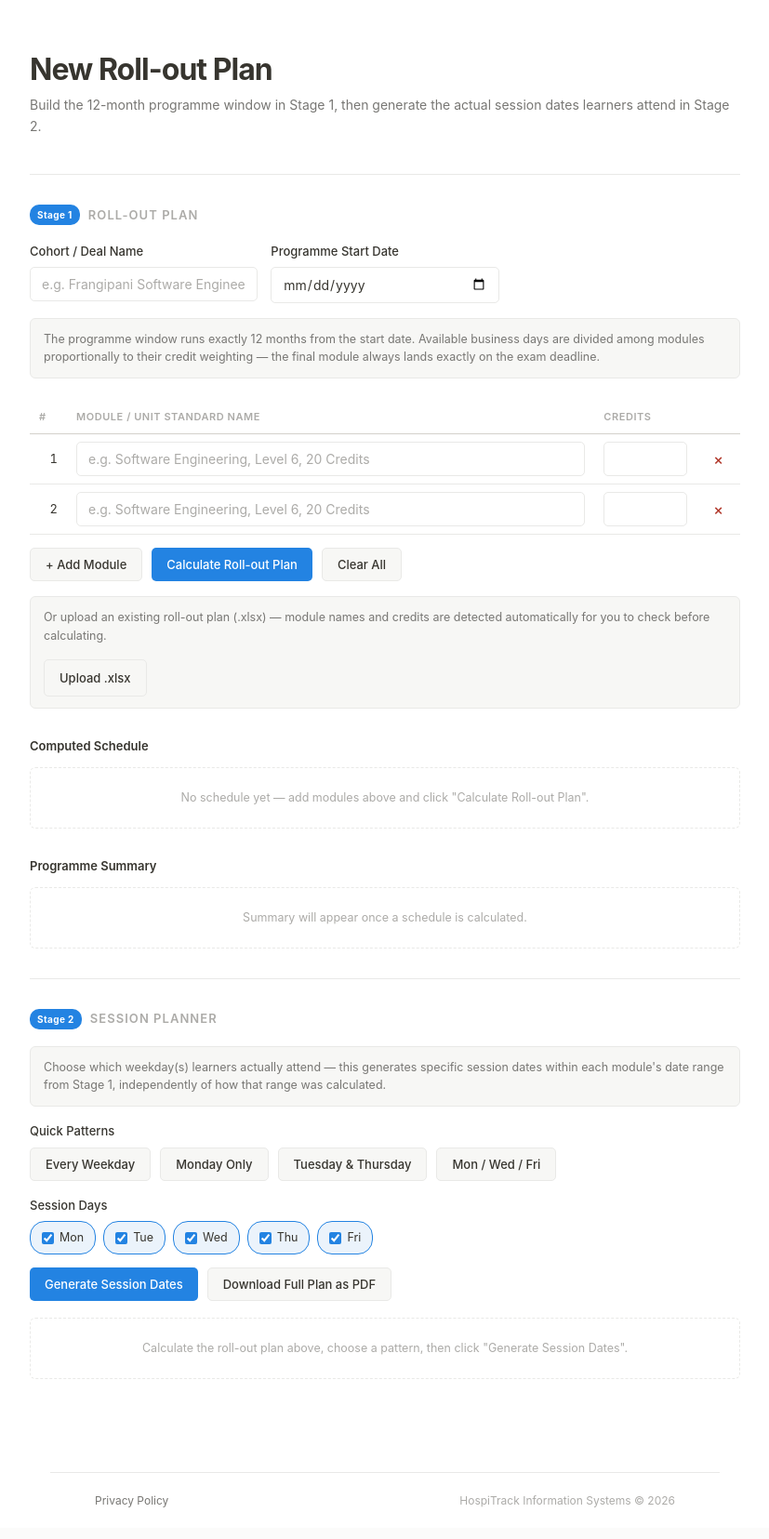
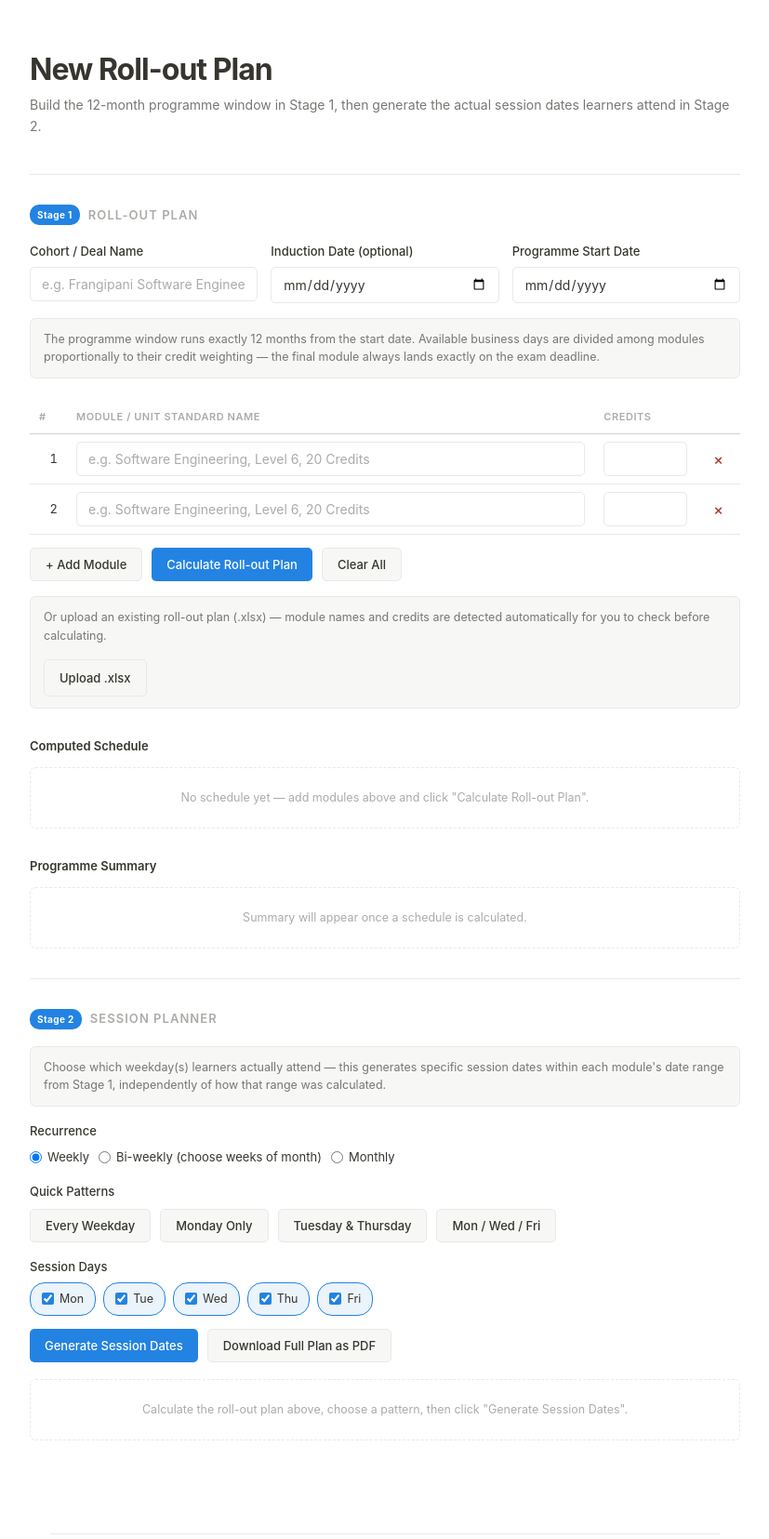
Before and after one commit to mbambom15/RolloutPlanCreator, a Flask app: page /create_rollout in a window 1280 px wide. Shown: the part 48-1703 px from the top of the page at 93% size, without its empty margins (226-1053 px from the left). Before the commit the page ends 1669 px from the top, so only its background shows below. Run offline with Flask 3, Linux system fonts and the light colour scheme; some libraries are stand-ins or nearby versions.

Commit message:
Session Intervals

```diff
--- a/static/js/rollout.js
+++ b/static/js/rollout.js
@@ -363,6 +363,9 @@ function onRadioDayToggle(radio){
 function onSessionDayChipToggle(checkbox){
   checkbox.closest('.daychip').classList.toggle('checked', checkbox.checked);
 }
+function onSessionWeekChipToggle(checkbox){
+  checkbox.closest('.daychip').classList.toggle('checked', checkbox.checked);
+}
 function getSessionDaySet(){
   const boxes = document.querySelectorAll('#sessionDayPicker input[type=checkbox]');
   const set = new Set();
@@ -397,28 +400,6 @@ function generateSessionsInRange(start, end, holidayMap, daySet){
   }
   return sessions;
 }
-// Bi-weekly: a single weekday, every 14 days starting from its first
-// occurrence on/after the range start. An occurrence that lands on a
-// holiday or inside the December break is skipped (not shifted) —
-// the next one 14 days later is still on-cadence.
-function generateBiweeklySessions(start, end, holidayMap, weekday){
-  const sessions = [];
-  if(!start || !end) return sessions;
-  let d = new Date(start);
-  let guard = 0;
-  while(d.getDay() !== weekday){
-    d.setDate(d.getDate()+1);
-    guard++;
-    if(guard > 7) break; // safety valve, should never trigger
-  }
-  while(d <= end){
-    if(!isDecemberBreak(d) && !holidayMap.has(isoKey(d))){
-      sessions.push(new Date(d));
-    }
-    d.setDate(d.getDate()+14);
-  }
-  return sessions;
-}
 // The Nth (1-4) occurrence of `weekday` (0=Sun..6=Sat) in a given month/year.
 function nthWeekdayOfMonth(year, month, weekday, n){
   const first = new Date(year, month, 1);
@@ -426,23 +407,29 @@ function nthWeekdayOfMonth(year, month, weekday, n){
   const day = 1 + ((7 + weekday - firstWeekday) % 7) + (n - 1) * 7;
   return new Date(year, month, day);
 }
-// Monthly: one session per month, on the Nth occurrence of a chosen
-// weekday (e.g. "the 2nd Wednesday of every month"). A month whose
-// occurrence falls on a holiday or inside the December break is
-// skipped entirely for that month rather than shifted to another day.
-function generateMonthlySessions(start, end, holidayMap, weekday, weekOfMonth){
+// Unified generator for both Bi-weekly and Monthly patterns: one session
+// per selected week-of-month (weeksOfMonth can be any combination of
+// 1-4, e.g. {1,3} for "1st and 3rd week" = 2 sessions/month, or a single
+// value for Monthly's "once a month"), on the chosen weekday, repeated
+// every month across the module's date range. An occurrence that lands
+// on a holiday or inside the December break is skipped for that month
+// only — the pattern still applies every other month.
+function generateWeekOfMonthSessions(start, end, holidayMap, weekday, weeksOfMonth){
   const sessions = [];
-  if(!start || !end) return sessions;
+  if(!start || !end || !weeksOfMonth || weeksOfMonth.size === 0) return sessions;
   let y = start.getFullYear();
   let m = start.getMonth();
   const endY = end.getFullYear();
   const endM = end.getMonth();
+  const weeks = Array.from(weeksOfMonth).sort((a,b) => a - b);
   let guard = 0;
   while(y < endY || (y === endY && m <= endM)){
-    const occurrence = nthWeekdayOfMonth(y, m, weekday, weekOfMonth);
-    if(occurrence >= start && occurrence <= end && !isDecemberBreak(occurrence) && !holidayMap.has(isoKey(occurrence))){
-      sessions.push(occurrence);
-    }
+    weeks.forEach(wk => {
+      const occurrence = nthWeekdayOfMonth(y, m, weekday, wk);
+      if(occurrence >= start && occurrence <= end && !isDecemberBreak(occurrence) && !holidayMap.has(isoKey(occurrence))){
+        sessions.push(occurrence);
+      }
+    });
     m++;
     if(m > 11){ m = 0; y++; }
     guard++;
@@ -464,11 +451,14 @@ function generateSessionPlan(){
     const dayVal = document.querySelector('input[name="biweeklyDay"]:checked')?.value;
     if(!dayVal){ alert('Select a day for the bi-weekly pattern.'); return; }
     const weekday = parseInt(dayVal, 10);
+    const weeksOfMonth = new Set();
+    document.querySelectorAll('#biweeklyWeekPicker input[type=checkbox]:checked').forEach(b => weeksOfMonth.add(parseInt(b.value, 10)));
+    if(weeksOfMonth.size === 0){ alert('Select at least one week of the month for the bi-weekly pattern (e.g. Week 1 and Week 3).'); return; }
     results = lastSchedule.map(mod => ({
       name: mod.name,
       moduleStart: mod.moduleStart,
       moduleEnd: mod.moduleEnd,
-      sessions: generateBiweeklySessions(mod.moduleStart, mod.moduleEnd, lastHolidayMap, weekday)
+      sessions: generateWeekOfMonthSessions(mod.moduleStart, mod.moduleEnd, lastHolidayMap, weekday, weeksOfMonth)
     }));
   } else if(recurrenceType === 'monthly'){
     const dayVal = document.querySelector('input[name="monthlyDay"]:checked')?.value;
@@ -479,7 +469,7 @@ function generateSessionPlan(){
       name: mod.name,
       moduleStart: mod.moduleStart,
       moduleEnd: mod.moduleEnd,
-      sessions: generateMonthlySessions(mod.moduleStart, mod.moduleEnd, lastHolidayMap, weekday, weekOfMonth)
+      sessions: generateWeekOfMonthSessions(mod.moduleStart, mod.moduleEnd, lastHolidayMap, weekday, new Set([weekOfMonth]))
     }));
   } else {
     const daySet = getSessionDaySet();
--- a/templates/create.html
+++ b/templates/create.html
@@ -15,7 +15,7 @@
             <nav id="navbar">
                 <ul>
                     <a href="#"><li>LMS</li></a>
-                    <a href="{{ url_for('home') }}#feedback"><li>Feedback</li></a>
+                    <a href="#feedback"><li>Feedback</li></a>
                 </ul>
             </nav>
         </div>
@@ -67,6 +67,10 @@
                     <div class="sub-field">
                         <label class="field-label" for="cohortName">Cohort / Deal Name</label>
                         <input type="text" id="cohortName" placeholder="e.g. Frangipani Software Engineer SE6">
+                    </div>
+                    <div class="sub-field">
+                        <label class="field-label" for="inductionDate">Induction Date (optional)</label>
+                        <input type="date" id="inductionDate">
                     </div>
                     <div class="sub-field">
                         <label class="field-label" for="startDate">Programme Start Date</label>
@@ -133,6 +137,22 @@
             </div>
 
             <div style="margin-top:16px;">
+                <label class="field-label">Recurrence</label>
+                <div class="row-actions" style="margin-top:8px;">
+                    <label style="display:inline-flex; align-items:center; gap:6px; font-size:13px; color:var(--text); cursor:pointer;">
+                        <input type="radio" name="recurrenceType" value="weekly" checked onchange="onRecurrenceTypeChange()"> Weekly
+                    </label>
+                    <label style="display:inline-flex; align-items:center; gap:6px; font-size:13px; color:var(--text); cursor:pointer;">
+                        <input type="radio" name="recurrenceType" value="biweekly" onchange="onRecurrenceTypeChange()"> Bi-weekly (choose weeks of month)
+                    </label>
+                    <label style="display:inline-flex; align-items:center; gap:6px; font-size:13px; color:var(--text); cursor:pointer;">
+                        <input type="radio" name="recurrenceType" value="monthly" onchange="onRecurrenceTypeChange()"> Monthly
+                    </label>
+                </div>
+            </div>
+
+            <div id="weeklyOptions" style="display:block;">
+                <div style="margin-top:16px;">
                     <label class="field-label">Quick Patterns</label>
                     <div class="row-actions" style="margin-top:8px;">
                         <button class="btn secondary" type="button" onclick="setSessionPreset('all')">Every Weekday</button>
@@ -152,6 +172,49 @@
                         <label class="daychip checked"><input type="checkbox" value="5" checked onchange="onSessionDayChipToggle(this)"> Fri</label>
                     </div>
                 </div>
+            </div>
+
+            <div id="biweeklyOptions" style="display:none; margin-top:16px;">
+                <label class="field-label">Day</label>
+                <div class="daypicker" id="biweeklyDayPicker">
+                    <label class="daychip"><input type="radio" name="biweeklyDay" value="1" onchange="onRadioDayToggle(this)"> Mon</label>
+                    <label class="daychip"><input type="radio" name="biweeklyDay" value="2" onchange="onRadioDayToggle(this)"> Tue</label>
+                    <label class="daychip"><input type="radio" name="biweeklyDay" value="3" onchange="onRadioDayToggle(this)"> Wed</label>
+                    <label class="daychip"><input type="radio" name="biweeklyDay" value="4" onchange="onRadioDayToggle(this)"> Thu</label>
+                    <label class="daychip"><input type="radio" name="biweeklyDay" value="5" onchange="onRadioDayToggle(this)"> Fri</label>
+                </div>
+                <div style="margin-top:12px;">
+                    <label class="field-label">Week(s) of the Month</label>
+                    <div class="daypicker" id="biweeklyWeekPicker">
+                        <label class="daychip"><input type="checkbox" value="1" onchange="onSessionWeekChipToggle(this)"> Week 1</label>
+                        <label class="daychip"><input type="checkbox" value="2" onchange="onSessionWeekChipToggle(this)"> Week 2</label>
+                        <label class="daychip"><input type="checkbox" value="3" onchange="onSessionWeekChipToggle(this)"> Week 3</label>
+                        <label class="daychip"><input type="checkbox" value="4" onchange="onSessionWeekChipToggle(this)"> Week 4</label>
+                    </div>
+                </div>
+                <div class="callout" style="margin-top:10px;">Pick any combination of weeks — e.g. Week 1 &amp; Week 3 for two sessions a month on the chosen day. This repeats every month across the module's date range.</div>
+            </div>
+
+            <div id="monthlyOptions" style="display:none; margin-top:16px;">
+                <label class="field-label">Day (once a month)</label>
+                <div class="daypicker" id="monthlyDayPicker">
+                    <label class="daychip"><input type="radio" name="monthlyDay" value="1" onchange="onRadioDayToggle(this)"> Mon</label>
+                    <label class="daychip"><input type="radio" name="monthlyDay" value="2" onchange="onRadioDayToggle(this)"> Tue</label>
+                    <label class="daychip"><input type="radio" name="monthlyDay" value="3" onchange="onRadioDayToggle(this)"> Wed</label>
+                    <label class="daychip"><input type="radio" name="monthlyDay" value="4" onchange="onRadioDayToggle(this)"> Thu</label>
+                    <label class="daychip"><input type="radio" name="monthlyDay" value="5" onchange="onRadioDayToggle(this)"> Fri</label>
+                </div>
+                <div style="margin-top:12px; max-width:220px;">
+                    <label class="field-label" for="monthlyWeekSelect">Which week of the month</label>
+                    <select id="monthlyWeekSelect">
+                        <option value="1">1st</option>
+                        <option value="2">2nd</option>
+                        <option value="3">3rd</option>
+                        <option value="4">4th</option>
+                    </select>
+                </div>
+                <div class="callout" style="margin-top:10px;">One session per month, on the selected occurrence of the selected weekday (e.g. the 2nd Wednesday of every month).</div>
+            </div>
 
             <div class="row-actions">
                 <button class="btn" type="button" onclick="generateSessionPlan()">Generate Session Dates</button>
@@ -166,7 +229,7 @@
 
     <footer>
         <ul>
-            <a href="{{ url_for('privacy') }}"><li>Privacy Policy</li></a>
+            <a href="privacy.html"><li>Privacy Policy</li></a>
         </ul>
         <p>HospiTrack Information Systems &copy; 2026</p>
     </footer>
```
Lines whose indentation alone changed are shown as unchanged.
